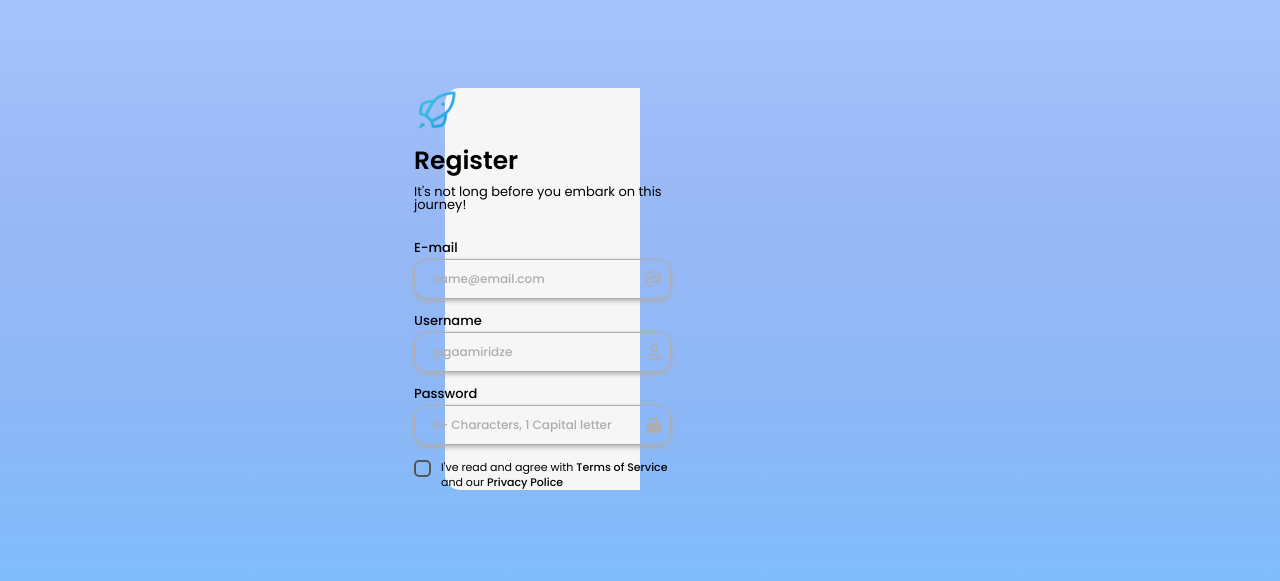
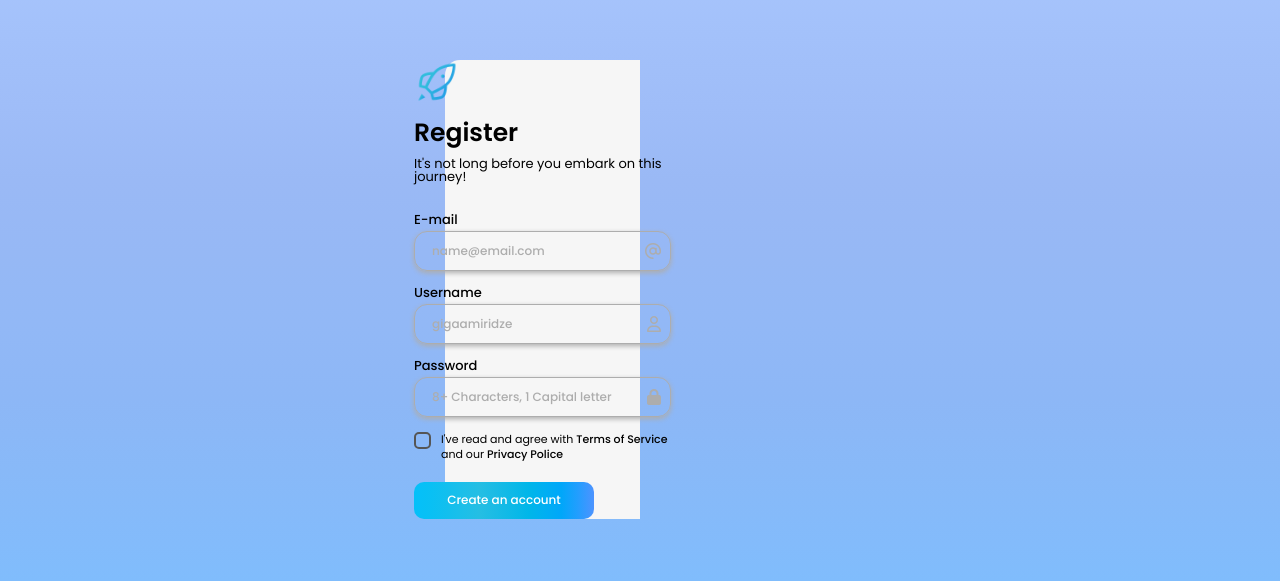
Before and after one commit to gigaamiridze/react-registration-form, a React (Create React App) app: page / in a window 1280 px wide. Shown: the part 111-692 px from the top of the page. Built offline with nearby package versions, Linux system fonts and the light colour scheme.

Commit message:
Added submit button

```diff
--- a/src/components/Form.jsx
+++ b/src/components/Form.jsx
@@ -38,6 +38,7 @@ function Form() {
                 I've read and agree with <span>Terms of Service</span> and our <span>Privacy Police</span>
               </label>
             </div>
+            <button type='submit' className='submit-btn'>Create an account</button>
           </form>
         </div>
       </div>
--- a/src/styles/App.css
+++ b/src/styles/App.css
@@ -135,3 +135,17 @@ input::placeholder {
   right: 10px;
   transform: translateY(-50%);
 }
+.submit-btn {
+  width: 180px;
+  height: 37px;
+  margin-top: 20px;
+  border-radius: 10px;
+  background-color: var(--azul);
+  background-image: linear-gradient(to right, #04c0f9, #09c0f4, #12bfee, #1cbfe9, #25bee3, #1abbe5, #0db9e7, #00b6e9, #00aff2, #00a7f9, #229efe, #4d93ff);
+  border: none;
+  cursor: pointer;
+  font-size: 12px;
+  font-weight: 500;
+  font-family: 'Poppins', sans-serif;
+  color: var(--white);
+}
```
